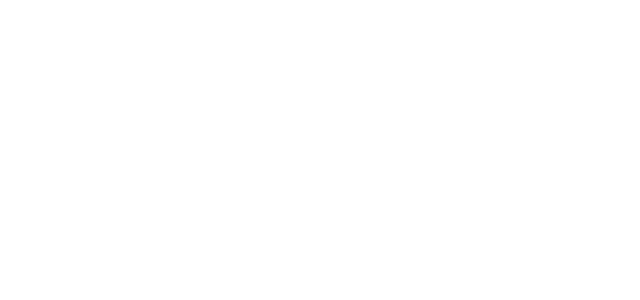
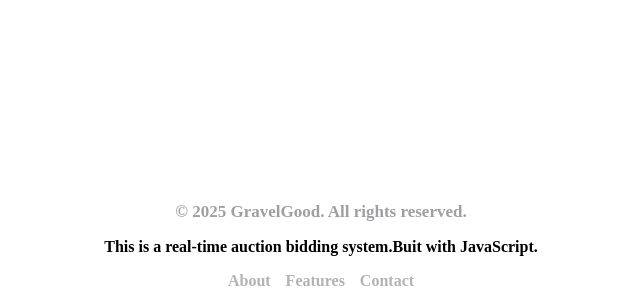
Before and after one commit to asin977/Auction-Bidding-System, a React (Create React App) app: page /home in a window 1280 px wide. Shown: the part 500-800 px from the top of the page, without its empty margins (319-959 px from the left). Built offline with nearby package versions, Linux system fonts and the light colour scheme.

Commit message:
Feat:ImplementedFooter on the home page.

```diff
--- a/src/App.tsx
+++ b/src/App.tsx
@@ -1,9 +1,17 @@
 import React from 'react';
 import './App.css';
+import {Footer,} from './components/Footer'
+import {BrowserRouter,Routes,Route} from 'react-router-dom';
 
 function App() {
   return (
     <div className="App">
+      <BrowserRouter>
+          <Routes>
+               <Route path='/home' element={<Footer />}></Route>
+         </Routes >
+           <Footer />
+      </BrowserRouter>
 
     </div>
   );
--- /dev/null
+++ b/src/components/Footer.tsx
@@ -0,0 +1,19 @@
+import React from 'react'
+import '../styles/footer.css';
+
+export const Footer = ()=>  {
+  return (
+    <div className='footer-container'>
+          <div className='footer'>
+            <p className='footer-content'>&copy; 2025 GravelGood. All rights reserved.</p>
+            <p className='footer-description'>This is a real-time auction bidding system.Buit with JavaScript.</p>
+            <div className="footer-links">
+                <a href="#about" className='link'>About</a>
+                <a href="#features" className='link'>Features</a>
+                <a href="#contact" className='link'>Contact</a>
+            </div>
+          </div>
+    </div>
+
+  )
+}
--- /dev/null
+++ b/src/styles/footer.css
@@ -0,0 +1,45 @@
+.footer-container {
+    margin-bottom:0px;
+    width:100%;
+    margin-top:0px;
+    position:fixed;
+    bottom:0;
+
+}
+
+.footer{
+    padding:10px;
+    background-color:#fff;
+}
+.footer-content {
+    font-size:17px;
+    font-family:'Inconsolata';
+    color:rgb(159, 159, 163);
+    margin:0;
+    font-weight:bold;
+}
+a{
+    text-decoration: none;
+    color:#b4b3b3;
+    font-weight:bold;
+}
+.footer-links {
+    display:flex;
+    flex-direction: row;
+    justify-content: center;
+    text-align: center;
+    gap:15px;
+    font-family:'Inconsolata';
+    color:gray;
+}
+.links {
+    font-size:18px;
+}
+.footer-description {
+    font-size:16px;
+    width:100%;
+    font-family:'script';
+    text-align: center;
+    font-weight:bold;
+
+}
```
